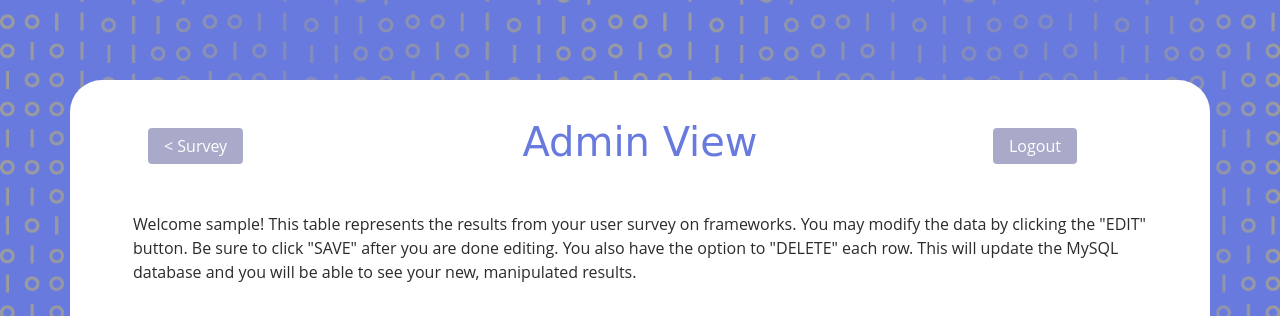
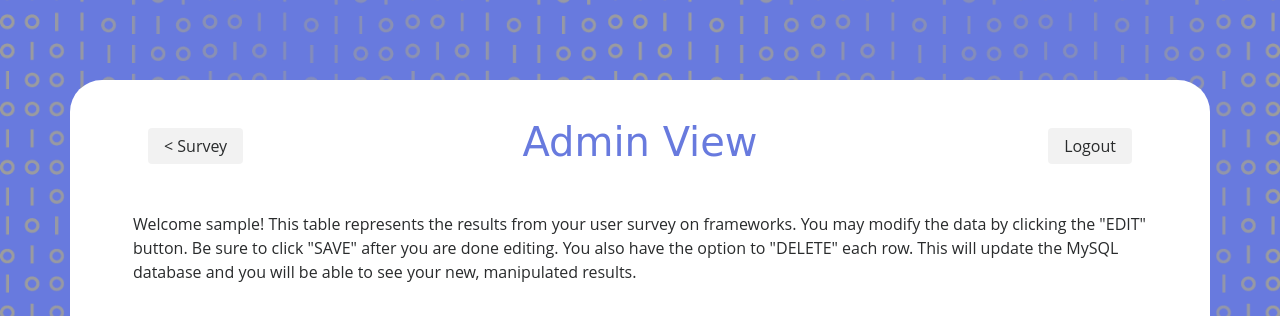
Before and after one commit to cvanhuben/Assignment9, a PHP site: page /admin.php in a window 1280 px wide. Shown: the top 316 px of the page. Run offline with PHP 8.4, Linux system fonts and the light colour scheme; the visitor is signed in with stand-in values (Sample User, id 1); data that the repository does not hold is empty; some libraries are stand-ins or nearby versions; some web fonts are replaced.

Commit message:
LAST CHANGE

```diff
--- a/admin.php
+++ b/admin.php
@@ -58,7 +58,7 @@ $name = $_SESSION['username'];
 				<div class="col">
     			<h1 class="text-center">Admin View</h1>
 				</div>
-				<div class="col-2">
+				<div class="col-2 text-right">
 					<a class="mt-5 btn btn-pale" href="logout.php" role="button">Logout</a>
 				</div>
 			</div>
--- a/css/overrides.css
+++ b/css/overrides.css
@@ -36,8 +36,12 @@ a:hover {
   background-color: #2940BA;
 }
 .btn-pale {
-  background-color: #a9aac9;
+  background-color: rgba(0,0,0,.05);
   border: #2940BA;
+  color: #292b2c;
+}
+.btn-pale:hover {
+  background-color: #485DCE;
   color: #fff;
 }
 
```
